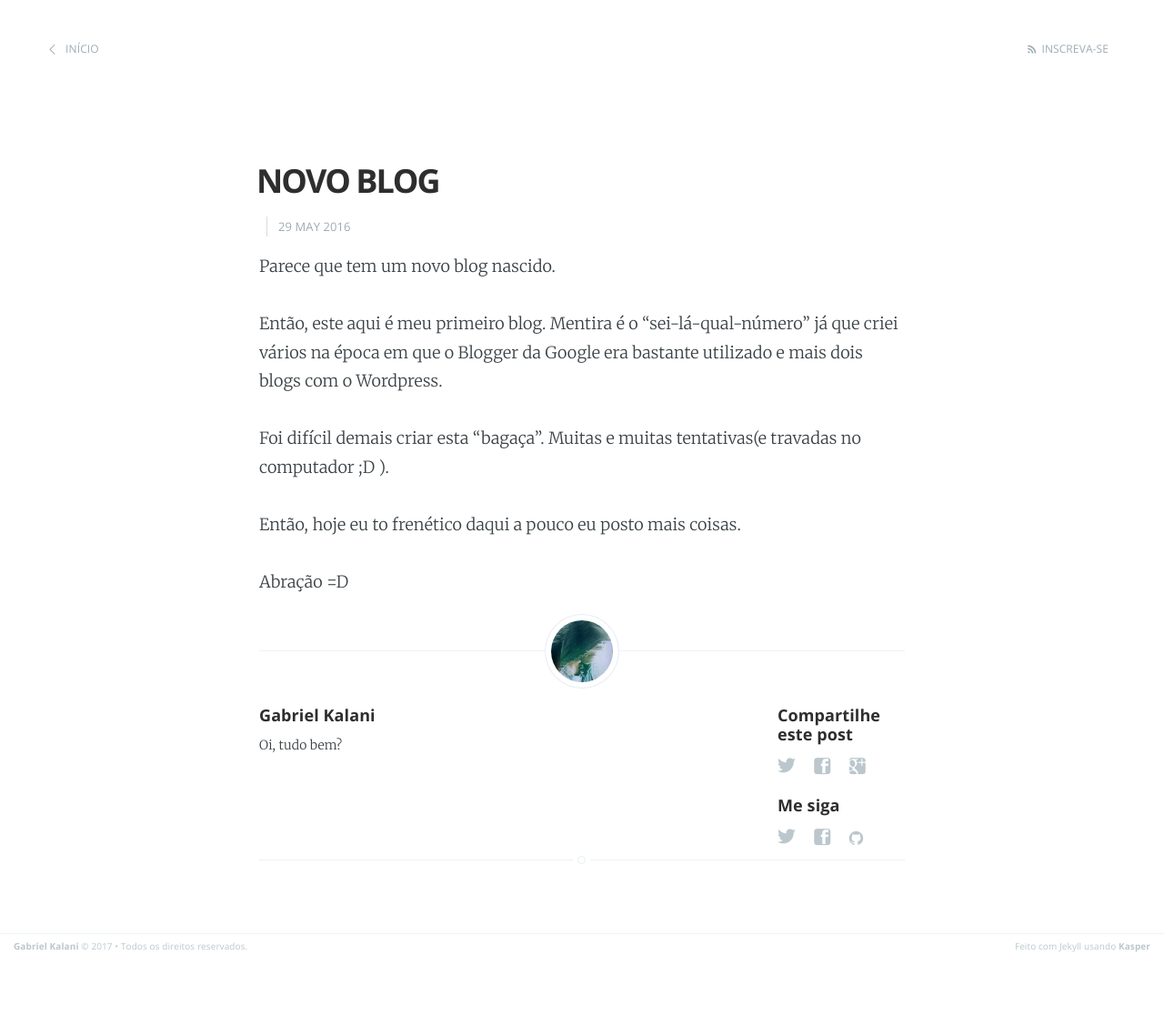
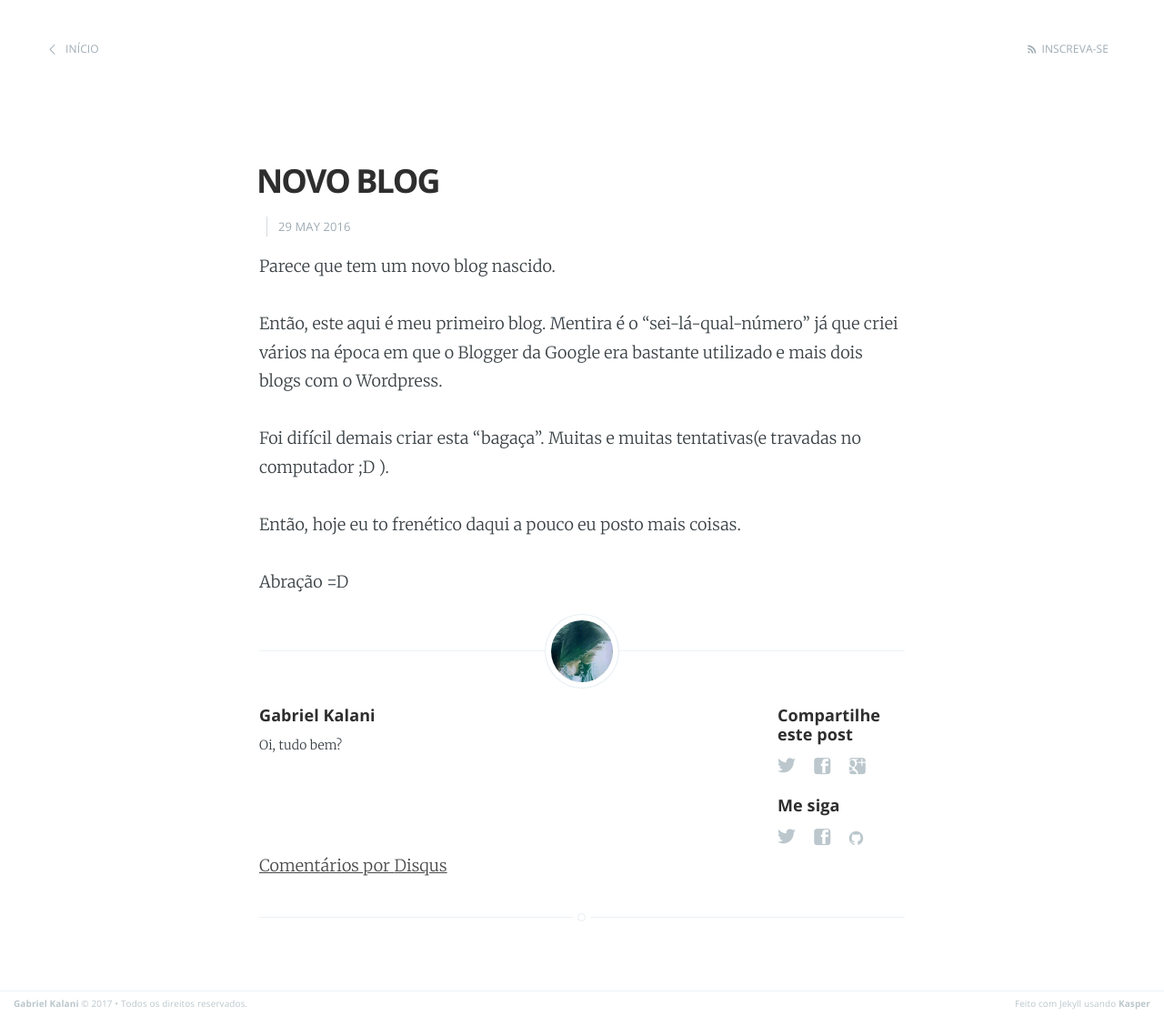
Before and after one commit to gkal19/blog, a Jekyll site: the page built from _posts/2016-05-29-novo-blog.markdown, in a window 1280 px wide. Shown: the whole page at 91% size. Built offline with Jekyll 4.4.1, drawn with Linux system fonts in a browser that asks for light colours; nearby versions of some CDN libraries; comment, search, counter and statistics services are not loaded; before the commit the page ends 1054 px from its top, so only the background shows below that.

Commit message:
Agora o jekyll funciona :smile: :heart:

```diff
--- a/_layouts/post.html
+++ b/_layouts/post.html
@@ -68,14 +68,15 @@ post_class: post-template
                     <br>
                     <br>
                 </section>
+                <br>
             {% endif %}
 
             <!-- Share links section -->
             {% include share.html %}
-
+            <!-- Disqus comments -->
+            {% include disqus.html %}
             <!-- Disqus comments -->
             {% if page.disqus %}
-                {% include disqus.html %}
             {% endif %}
 
         </footer>
```
